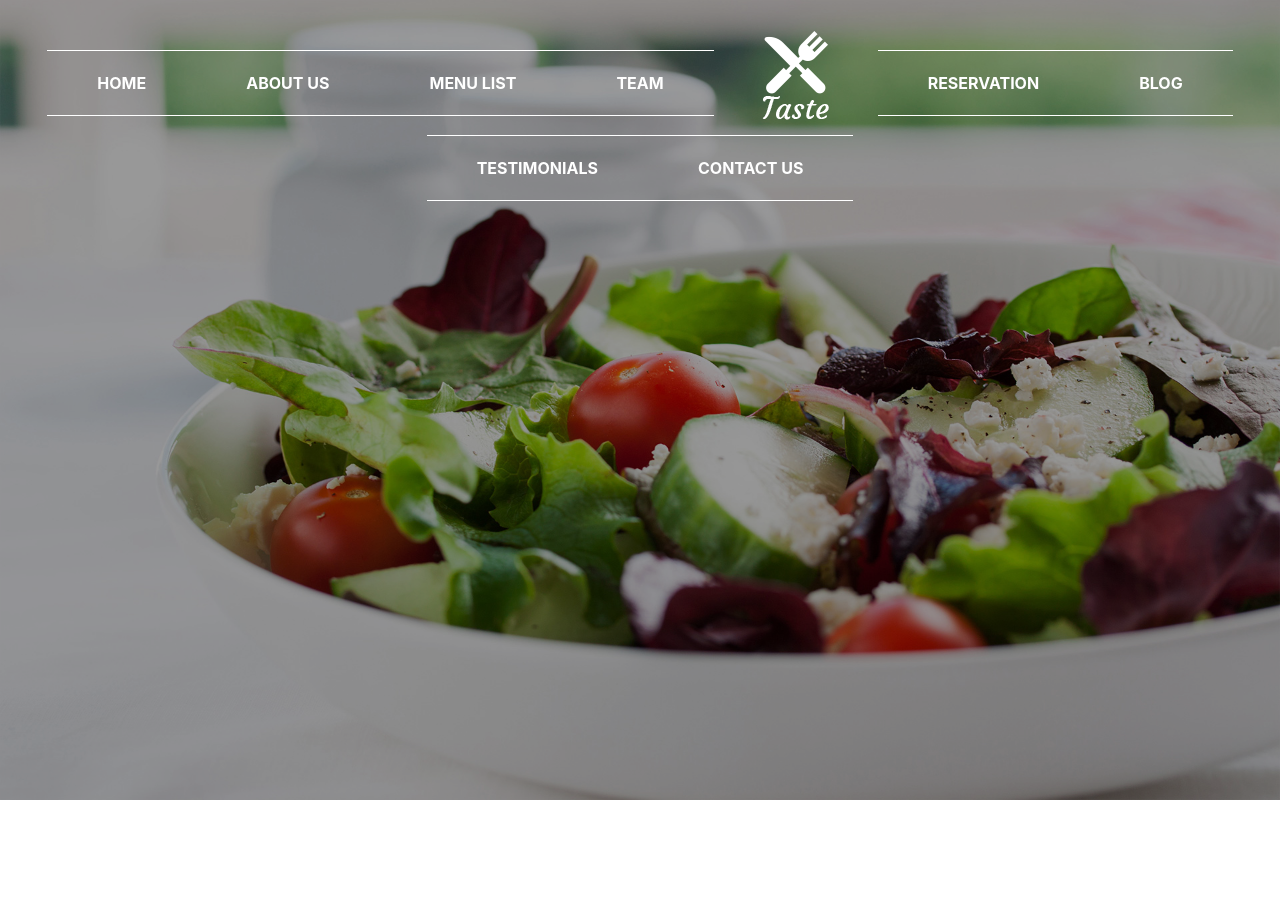
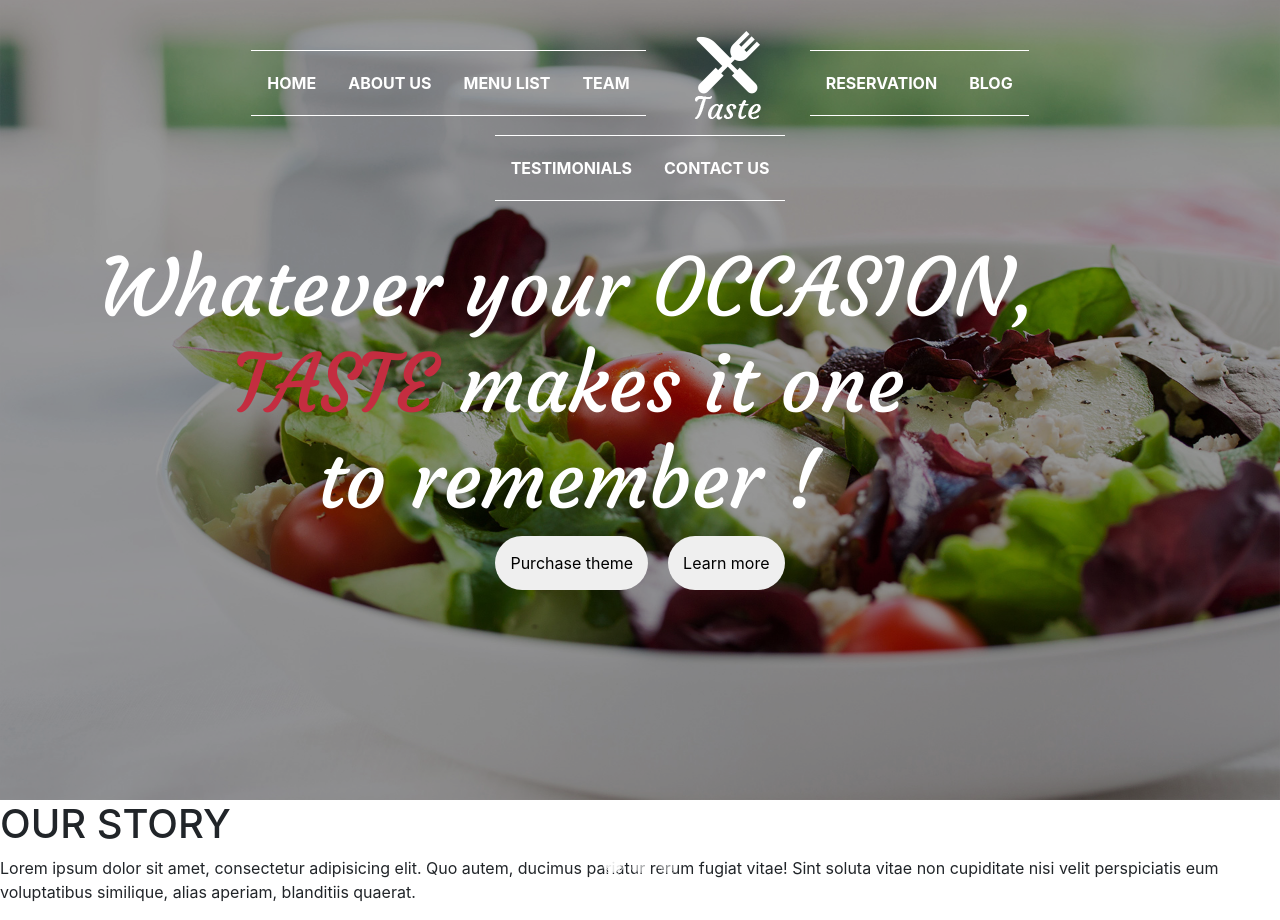
Before and after one commit to FannyHunin/siteDuChef, a website: page index.html in a window 1280 px wide. Before the commit the page ends 800 px from the top, so only its background shows below. Drawn offline with nearby package versions, Linux system fonts and the light colour scheme.

Commit message:
section header+navbar finie

```diff
--- a/index.html
+++ b/index.html
@@ -11,7 +11,6 @@
 </head>
 
 <body>
-
     <!-- header + navbar -->
     <header>
         <!-- banner -->
@@ -20,8 +19,8 @@
             </div>
             <img src="./public/images/banner1.jpg" alt="" id="bannerImg">
         </div>
-        <div id="border"></div>
-        <nav>
+        <!-- navbar -->
+        <div class="container-fluid">
                 <ul class="nav justify-content-center">
                     <li>
                     <li class="nav-item">
@@ -54,8 +53,61 @@
                         <a class="nav-link" href="#">CONTACT US</a>
                     </li>
                 </ul>
-        </nav>
+        </div>
+
+        <!-- header carousel -->
+        <section id="headerCarousel">
+            <!-- carousel -->
+            <div id="carouselExampleSlidesOnly" class="carousel slide" data-ride="carousel">
+                <ol class="carousel-indicators">
+                    <li data-target="#carouselExampleIndicators" data-slide-to="0" class="active"></li>
+                    <li data-target="#carouselExampleIndicators" data-slide-to="1"></li>
+                    <li data-target="#carouselExampleIndicators" data-slide-to="2"></li>
+                </ol>
+                <div class="carousel-inner">
+                    <div class="carousel-item active">
+                        <h1 class="carouselText">
+                            Whatever your OCCASION,<br>
+                            <span>TASTE</span> makes it one <br>
+                            to remember !
+                        </h1>
+                    </div>
+                    <div class="carousel-item">
+                        <h1 class="carouselText">
+                            Whatever your OCCASION,<br>
+                            <span>TASTE</span> makes it one <br>
+                            to remember !
+                        </h1>
+                    </div>
+                    <div class="carousel-item">
+                        <h1 class="carouselText">
+                            Whatever your OCCASION,<br>
+                            <span>TASTE</span> makes it one <br>
+                            to remember !
+                        </h1>
+                    </div>
+                </div>
+            </div>
+            <!-- buttons -->
+            <div id="carouselButtons">
+                <button type="button" class="border none">Purchase theme</button>
+                <button type="button" class="border none">Learn more</button>
+            </div>
+        </section>
+
+        <!-- border -->
+        <div class="bottomDecoration">
+            <!-- <img src="./public/images/bottom_decoration_img.png" alt=""> -->
+        </div>
     </header>
+
+    <!-- section about -->
+    <section id="sectionAbout">
+        <div>
+            <h1>OUR STORY</h1>
+            <p>Lorem ipsum dolor sit amet, consectetur adipisicing elit. Quo autem, ducimus pariatur rerum fugiat vitae! Sint soluta vitae non cupiditate nisi velit perspiciatis eum voluptatibus similique, alias aperiam, blanditiis quaerat.</p>
+        </div>
+    </section>
 
 
     <!-- jquery -->
--- a/src/scss/modules/_header+navbar.scss
+++ b/src/scss/modules/_header+navbar.scss
@@ -1,5 +1,4 @@
 body {
-
     header {
         #banner {
             div {
@@ -19,23 +18,20 @@ body {
             }
         }
 
-        // #border {
-        //     background-image: url("../../../public/images/bottom_decoration_img.png");
-        //     position: absolute;
-        //     z-index: 5;
-        //     width: 100%;
-        // }
+        .container-fluid {
 
-        nav {
+            position: absolute;
+            top: 0;
+            left: 12.5%;
+            width: 75%;
             margin-top: 30px;
-            width: 100%;
-            position: absolute;
-            top: 0%;
             z-index: 2;
 
             .nav {
+                width: 100%;
                 display: flex;
                 align-items: center;
+                justify-content: space-around;
 
                 .nav-item {
                     .nav-link {
@@ -43,8 +39,6 @@ body {
                         color: white;
                         padding-top: 20px;
                         padding-bottom: 20px;
-                        padding-left: 50px;
-                        padding-right: 50px;
                         border-top: white solid 1px;
                         border-bottom: white solid 1px;
                     }
@@ -54,9 +48,13 @@ body {
 
                     }
                 }
-
-
             }
+        }
+        .bottomDecoration{
+            width: 100%;
+            position: absolute;
+            top: 50%;
+            background-image: url("../../../public/images/bottom_decoration_img.png");
         }
     }
 }
--- /dev/null
+++ b/src/scss/modules/_headerCarousel.scss
@@ -0,0 +1,49 @@
+#headerCarousel{
+    position: absolute;
+    top: 30%;
+    width: 100%;
+    z-index: 3;
+    #carouselExampleSlidesOnly{
+        .carousel-indicators{
+            position: absolute;
+            bottom: -120%;
+            li{
+                width: 15px;
+                border: double white;
+                border-radius: 50%;
+                height: 15px;
+            }
+        }
+        .carousel-inner{
+            .carousel-item{
+                .carouselText{
+                    color: white;
+                    text-align: center;
+                    font-size:80px;
+                    font-family: 'Courgette', cursive;
+                    span{
+                        color:  #C42D40;
+                    }
+                }
+            }
+        }
+    }
+    #carouselButtons{
+        display: flex;
+        justify-content: center;
+        button{
+            margin-left: 10px;
+            margin-right: 10px;
+            border-radius: 50px;
+            padding: 15px;
+            border : none !important;
+        }
+        button:hover{
+            background-color: #C42D40;
+            color: white;
+        }
+        button:focus{
+            outline: none;
+        }
+    }
+}
--- a/src/scss/modules/style.scss
+++ b/src/scss/modules/style.scss
@@ -1 +1,2 @@
 @import "./header+navbar";
+@import "./headerCarousel";
```
Also changed, not shown: public/css/app.css, 1 other file. Lines whose indentation alone changed are shown as unchanged.
